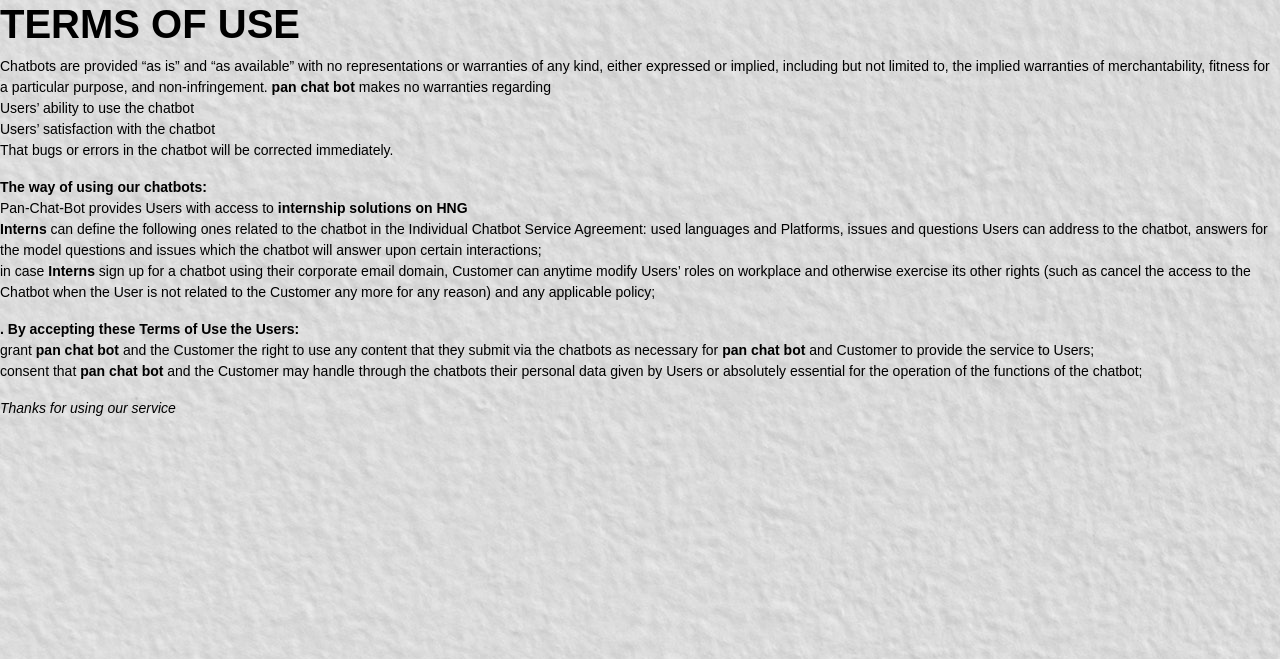
After one commit to hngi/team-pan-chatbot, a PHP site: the page made by PanChat/Terms of use.html in a window 1280 px wide. The commit adds this page. Shown: the top 659 px of the page. Run offline with PHP 8.4, Linux system fonts and the light colour scheme; some libraries are stand-ins or nearby versions.

Commit message:
added the terms and conditions

```diff
--- /dev/null
+++ b/PanChat/Terms of use.html
@@ -0,0 +1,49 @@
+<!DOCTYPE html>
+<html lang="en">
+
+<head>
+    <title>Terms of Use</title>
+    <meta charset="utf-8">
+    <meta http-equiv="X-UA-Compatible" content="IE=edge">
+    <meta name="description" content="PanChat Bot">
+    <meta name="viewport" content="width=device-width, initial-scale=1">
+    <link rel="stylesheet" type="text/css" href="css/bootstrap/bootstrap.min.css">
+    <link href="plugins/font-awesome-4.7.0/css/font-awesome.min.css" rel="stylesheet" type="text/css">
+    <link rel="stylesheet" type="text/css" href="plugins/OwlCarousel2-2.2.1/owl.carousel.css">
+    <link rel="stylesheet" type="text/css" href="plugins/OwlCarousel2-2.2.1/owl.theme.default.css">
+    <link rel="stylesheet" type="text/css" href="plugins/OwlCarousel2-2.2.1/animate.css">
+    <link href="plugins/font-awesome-4.7.0/css/font-awesome.min.css" rel="stylesheet" type="text/css">
+    <link rel="stylesheet" type="text/css" href="css/main.css">
+    <link rel="stylesheet" type="text/css" href="css/responsive.css">
+</head>
+<body style="background-image:url(Images/background.jpg)" align="center">
+      <div class="alex">
+          <header><h1><b>TERMS OF USE</b></h1></header>
+           <ol>Chatbots are provided “as is” and “as available” with no representations or warranties of any kind, either expressed or
+        implied, including but not limited to, the implied warranties of merchantability, fitness for a particular purpose, and
+        non-infringement. <b>pan chat bot</b> makes no warranties regarding
+        <li> Users’ ability to use the chatbot</li>
+        <li>Users’ satisfaction with the chatbot</li>
+        <li>That bugs or errors in the chatbot will be corrected immediately.</li>
+      </ol>
+      <ol><b>The way of using our chatbots:</b>
+        <li>Pan-Chat-Bot provides Users with access to <b>internship solutions on HNG</b></li>
+        <li><b>Interns</b> can define the following ones related to the chatbot in the Individual Chatbot Service Agreement: used
+        languages and Platforms, issues and questions Users can address to the chatbot, answers for the model questions and
+        issues which the chatbot will answer upon certain interactions;
+</li>
+<li>in case <b>Interns</b> sign up for a chatbot using their corporate email domain, Customer can anytime modify Users’ roles on
+workplace and otherwise exercise its other rights (such as cancel the access to the Chatbot when the User is not related
+to the Customer any more for any reason) and any applicable policy;</li>
+</ol>
+<ol>
+  <b>. By accepting these Terms of Use the Users:</b>
+  <li> grant <b>pan chat bot</b> and the Customer the right to use any content that they submit via the chatbots as necessary for
+  <b>pan chat bot</b> and Customer to provide the service to Users;</li>
+  <li>consent that <b>pan chat bot</b> and the Customer may handle through the chatbots their personal data given by Users or
+  absolutely essential for the operation of the functions of the chatbot;</li>
+</ol>
+<footer><i>Thanks for using our service</i></footer>
+      </div>
+</body>
+</html>
--- a/PanChat/css/responsive.css
+++ b/PanChat/css/responsive.css
@@ -123,6 +123,15 @@
 		width: 153px;
 		height: 52px;
 	}
+	.alex{
+		align-content: center;
+		font-size: 10px;
+		margin-right:auto;
+		margin-left:auto;
+		margin: auto;
+
+
+	}
 	.button a
 	{
 		font-size: 12px;
--- a/PanChat/index.html
+++ b/PanChat/index.html
@@ -33,7 +33,7 @@
 									<li class="active"><a href="#">Chatbot</a></li>
 									<li><a href="#">FAQS</a></li>
 									<li><a href="#">Developers</a></li>
-									<li><a href="contact.html">Terms of Use</a></li>
+									<li><a href="Terms of use.html">Terms of Use</a></li>
 								</ul>
 							</nav>
 
```
